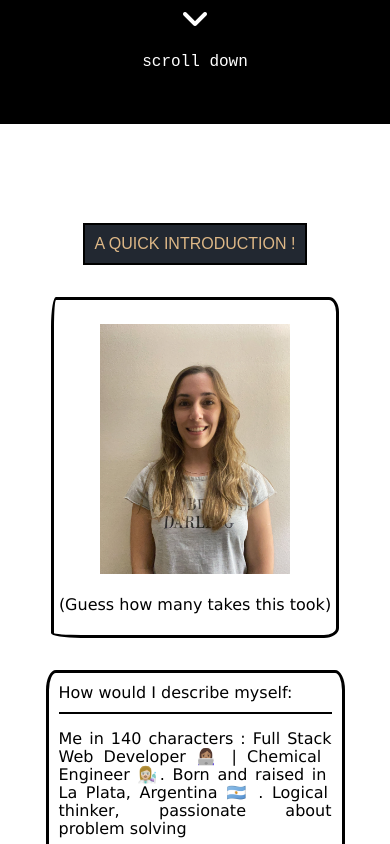
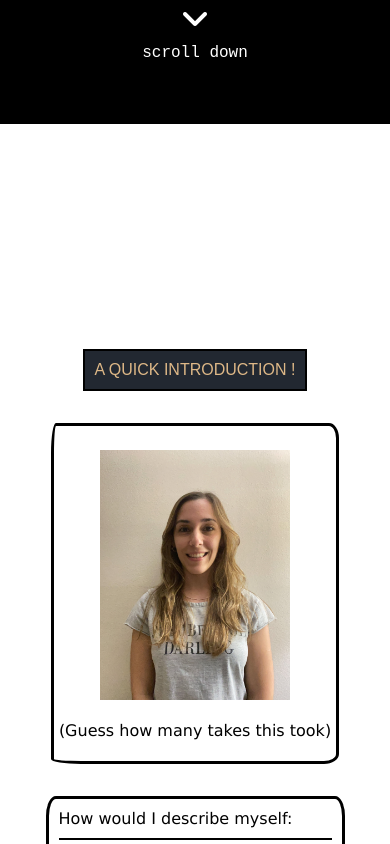
Before and after one commit to macamontesdeoca/Portfolio, a React (Create React App) app: page / in a window 390 px wide. Shown: the part 720-1564 px from the top of the page. Built offline with nearby package versions, Linux system fonts and the light colour scheme; a web font is replaced by a local one.

Commit message:
responsive details

```diff
--- a/src/App.js
+++ b/src/App.js
@@ -9,13 +9,13 @@ import Contact from './components/Contact';
 
 
 function App() {
-
   const[siteHeight, setSiteHeight] = useState(0); //la altura de scrolleo
 
   const handleScroll = () => {
     const position = window.pageYOffset;
     setSiteHeight(position); //actualizo el estado de react con el valor de desplazamiento en el eje Y
   };
+
 
   useEffect(() => {
     window.addEventListener("scroll", handleScroll) //cada vez que hago scroll ejecuto la funcion, que va a cambiar el valor de siteheight
--- a/src/components/About/index.scss
+++ b/src/components/About/index.scss
@@ -10,7 +10,8 @@
     width: 100%;
     background-color: white;
     @media screen and (max-width: 715px) {
-        height:140vh;
+        min-height: 170vh;
+        // max-height:160vh;
       }
 
 }
--- a/src/components/Contact/index.scss
+++ b/src/components/Contact/index.scss
@@ -76,4 +76,7 @@
     border-top: 1px solid blanchedalmond;
     padding-top: 10px;
     font-size: 18px;
+    @media screen and (max-width: 715px) {
+        bottom: 10px;
+      }
 }
--- a/src/components/Home/index.jsx
+++ b/src/components/Home/index.jsx
@@ -7,7 +7,9 @@ import { NavHashLink } from "react-router-hash-link";
 
 
 const Home = () => {
+
     document.title = 'Maca Montes de Oca';
+
         return (
             <div id='home' className='cover-container'>
                 <video
@@ -26,6 +28,7 @@ const Home = () => {
                 <div className='last_text'>scroll down</div>
             </div>
         )
+
 }
 
 export default Home;
```
Also changed, not shown: 1 other file (tests, documents, lock files or other folders). Lines whose indentation alone changed are shown as unchanged.
